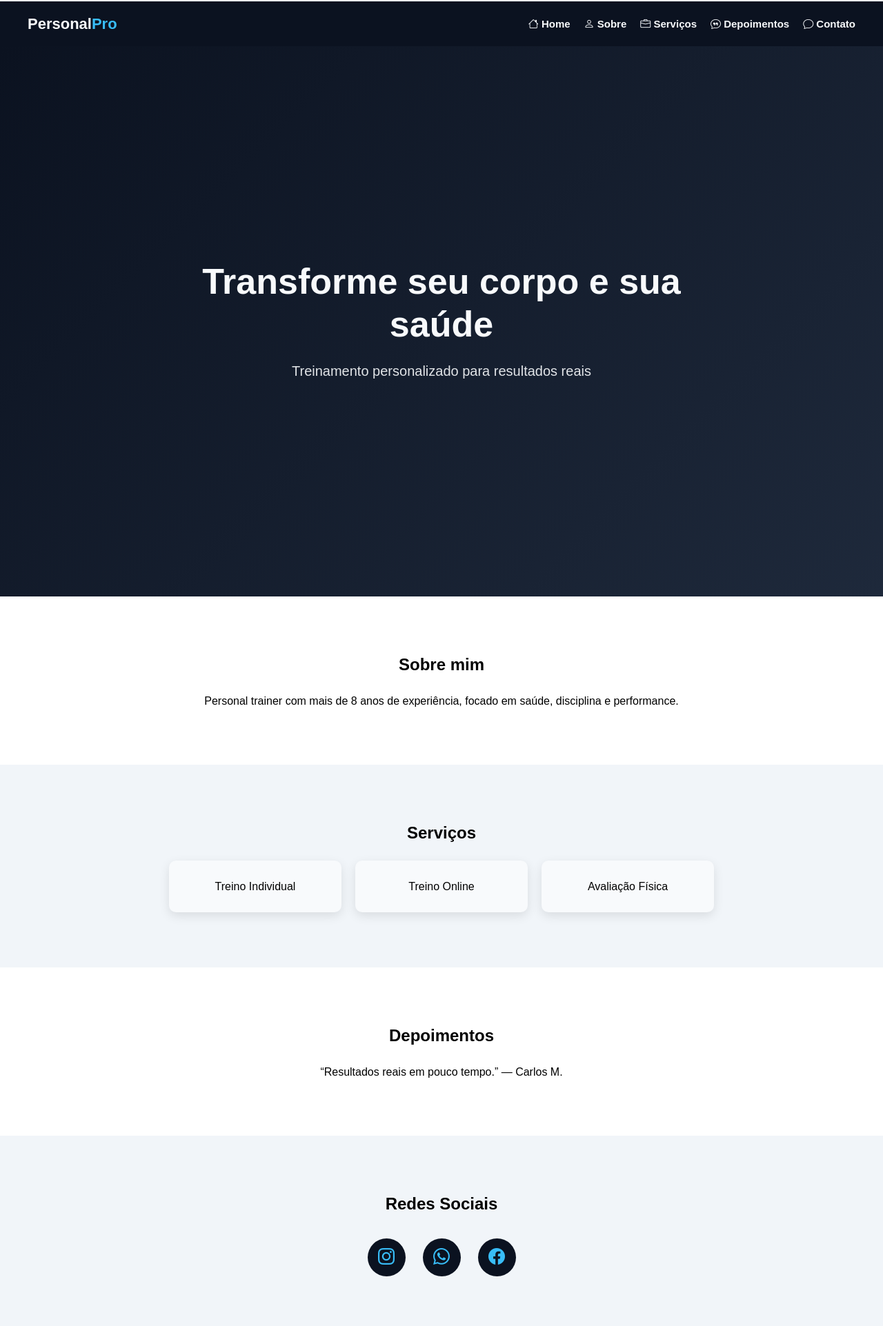
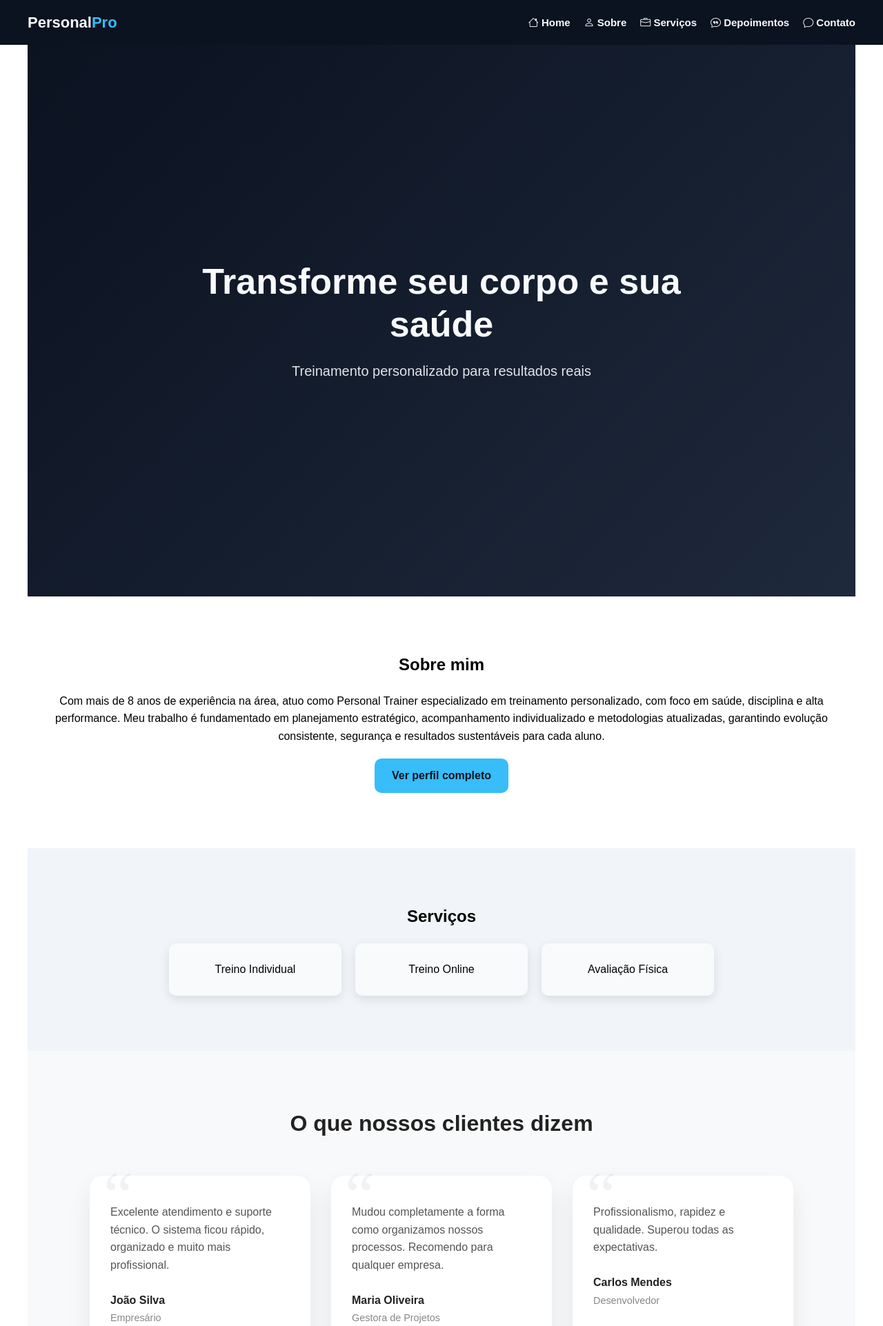
Before and after one commit to profAlbertoAyres/Aula2026, a PHP site: page / in a window 1280 px wide. Shown: the top 1923 px of the page at 69% size. Run offline with PHP 8.4, Linux system fonts and the light colour scheme.

Commit message:
Criação do Perfil

```diff
--- a/css/layout.css
+++ b/css/layout.css
@@ -1,16 +1,16 @@
-/* =====================================================
-   VARIÁVEIS GLOBAIS
-   Centralizam cores, fontes e tamanhos do projeto
-===================================================== */
+/* VARIÁVEIS GLOBAIS
+   Centralizam cores, fontes e tamanhos do projeto */
 :root {
 
-     /* BASE */
+    /* BASE */
     --cor-escura: #0b1220;
     --cor-secundaria: #1e293b;
 
     /* DESTAQUES */
-    --cor-destaque: #38bdf8;      /* Energia / links */
-    --cor-destaque-sec: #22c55e;  /* Progresso / ação */
+    --cor-destaque: #38bdf8;
+    /* Energia / links */
+    --cor-destaque-sec: #22c55e;
+    /* Progresso / ação */
 
     /* NEUTROS */
     --cor-clara: #f8fafc;
@@ -39,10 +39,8 @@
     /* Arredondamento padrão de cards */
 }
 
-/* =====================================================
-   RESET CSS
-   Remove padrões dos navegadores
-===================================================== */
+/* RESET CSS
+   Remove padrões dos navegadores */
 * {
     margin: 0;
     /* Remove margens padrão */
@@ -54,9 +52,7 @@
     /* Inclui padding e borda no cálculo do tamanho */
 }
 
-/* =====================================================
-   CONFIGURAÇÕES GERAIS
-===================================================== */
+/* CONFIGURAÇÕES GERAIS */
 html {
     scroll-behavior: smooth;
     /* Ativa rolagem suave ao clicar em links âncora */
@@ -70,14 +66,12 @@ body {
     /* Define espaçamento entre linhas */
 }
 
-/* =====================================================
-   HEADER (CABEÇALHO)
-===================================================== */
+/* HEADER (CABEÇALHO) */
 .cabecalho {
     position: sticky;
     /* Fixa o header no topo da tela */
 
-    top: 2px;
+    top: 0;
     /* Alinha no topo */
 
     width: 100%;
@@ -163,17 +157,20 @@ nav {
     display: none;
 }
 
+/* MAIN */
 
-/* =====================================================
-   HERO
-===================================================== */
+.container {
+    width: 100%;
+}
+
+
+
+/* HERO */
 .hero {
     min-height: 100vh;
-    background: linear-gradient(
-        135deg,
-        var(--cor-escura),
-        var(--cor-secundaria)
-    );
+    background: linear-gradient(135deg,
+            var(--cor-escura),
+            var(--cor-secundaria));
     color: var(--cor-clara);
 
     display: flex;
@@ -202,9 +199,7 @@ nav {
 }
 
 
-/* =====================================================
-   SEÇÕES
-===================================================== */
+/* SEÇÕES */
 .secao {
     padding: var(--padding-secao) var(--padding-padrao);
     /* Espaçamento interno da seção */
@@ -225,9 +220,30 @@ nav {
     /* Fundo claro */
 }
 
-/* =====================================================
-   CARDS
-===================================================== */
+/* BOTÕES */
+
+.btn {
+    display: inline-block;
+    margin-top: 20px;
+    padding: 12px 25px;
+
+    background: var(--cor-destaque);
+    color: var(--cor-escura);
+
+    text-decoration: none;
+    font-weight: bold;
+    border-radius: var(--borda-arredondada);
+
+    transition: all 0.3s ease;
+}
+
+.btn:hover {
+    background: var(--cor-destaque-sec);
+    transform: translateY(-2px);
+}
+
+
+/* CARDS */
 .cards {
     display: flex;
     /* Layout flexível */
@@ -258,11 +274,90 @@ nav {
 
     box-shadow: 0 5px 15px rgba(0, 0, 0, 0.1);
     /* Sombra suave */
+    transition: transform 0.3s ease, box-shadow 0.3s ease;
 }
 
-/* =====================================================
-   REDES SOCIAIS
-===================================================== */
+.card:hover {
+    transform: translateY(-8px);
+    box-shadow: 0 20px 45px rgba(0, 0, 0, 0.12);
+}
+
+/* SEÇÃO DEPOIMENTOS
+==== */
+.depoimentos {
+    padding: 80px 20px;
+    background: #f8f9fa;
+    text-align: center;
+}
+
+.titulo-secao {
+    font-size: 2rem;
+    margin-bottom: 50px;
+    font-weight: 700;
+    color: #222;
+}
+
+/* CONTAINER DOS CARDS
+== */
+.container-cards {
+    display: flex;
+    justify-content: center;
+    gap: 30px;
+    flex-wrap: wrap;
+}
+
+/* CARD INDIVIDUAL
+====== */
+.card-depoimento {
+    position: relative;
+    background: #ffffff;
+    padding: 40px 30px 30px 30px;
+    width: 320px;
+    border-radius: 20px;
+    box-shadow: 0 15px 35px rgba(0, 0, 0, 0.08);
+    text-align: left;
+    transition: transform 0.3s ease, box-shadow 0.3s ease;
+}
+
+/* Efeito hover moderno */
+.card-depoimento:hover {
+    transform: translateY(-8px);
+    box-shadow: 0 20px 45px rgba(0, 0, 0, 0.12);
+}
+
+/* ASPAS DECORATIVAS GRAES */
+.aspas {
+    position: absolute;
+    top: -20px;
+    left: 20px;
+    font-size: 6rem;
+    color: rgba(0, 0, 0, 0.05);
+    font-family: serif;
+    line-height: 1;
+}
+
+/* TEXTO DO DEPOIMENTO */
+.texto {
+    font-size: 1rem;
+    color: #555;
+    margin-bottom: 25px;
+    line-height: 1.6;
+}
+
+/* INFORMAÇÕES DO CLIENTE */
+.cliente strong {
+    display: block;
+    font-size: 1rem;
+    color: #222;
+}
+
+.cliente span {
+    font-size: 0.9rem;
+    color: #888;
+}
+
+
+/* REDES SOCIAIS */
 
 /* Container dos ícones */
 .redes {
@@ -327,17 +422,13 @@ nav {
     /* Aumenta levemente o tamanho */
 }
 
-/* =====================================================
-Menu responsivo
-===================================================== */
+/* menu responsivo  */
 .menu-resp {
     display: none;
 }
 
 
-/* =====================================================
-   FOOTER
-===================================================== */
+/* FOOTER */
 
 .footer {
     background: var(--cor-escura);
@@ -386,9 +477,16 @@ Menu responsivo
     /* Suaviza o texto */
 }
 
-/* =====================================================
-   RESPONSIVIDADE - TABLET
-===================================================== */
+
+/* Desktop grande */
+@media (min-width: 1200px) {
+    .container {
+        max-width: 1200px;
+        margin: 0 auto;
+    }
+}
+
+/* RESPONSIVIDADE - TABLET */
 @media (max-width: 1024px) {
     main {
         display: flex;
@@ -402,7 +500,7 @@ Menu responsivo
 
     /* Menu lateral fixo à direita */
     .menu-resp {
-        width: 70px;
+        width: 200px;
         /* Largura apenas para ícones */
         background: var(--cor-escura);
         /* Fundo escuro */
@@ -417,8 +515,15 @@ Menu responsivo
     }
 
     .menu-resp ul {
+        display: flex;
+        flex-direction: column;
         position: sticky;
         top: 10px;
+    }
+
+    .li-btn-menu {
+        display: flex;
+        justify-content: end;
     }
 
     /* Botão hamburguer visível no tablet */
@@ -429,16 +534,6 @@ Menu responsivo
         color: var(--cor-clara);
         font-size: 26px;
         cursor: pointer;
-    }
-
-    /* Lista do menu em formato vertical */
-    .menu-resp ul {
-        display: flex;
-        flex-direction: column;
-        align-items: center;
-        gap: 30px;
-        /* Espaço entre os ícones */
-        list-style: none;
     }
 
     /* Links do menu */
@@ -461,7 +556,7 @@ Menu responsivo
         width: 200px;
         /* Menu aberto */
         align-items: flex-start;
-        padding-left: 20px;
+        padding: 20px;
     }
 
     /* Texto aparece quando menu está expandido */
@@ -471,7 +566,7 @@ Menu responsivo
         font-size: 14px;
     }
 
-     .hero h1 {
+    .hero h1 {
         font-size: 34px;
     }
 
@@ -485,11 +580,13 @@ Menu responsivo
         text-align: center;
     }
 
+    .card-depoimento {
+        width: 500px;
+    }
+
 }
 
-/* =====================================================
-   MOBILE UX (até 768px)
-===================================================== */
+/* MOBILE UX (até 768px) */
 @media (max-width: 768px) {
 
     /* Evita que o menu cubra conteúdo */
@@ -497,9 +594,7 @@ Menu responsivo
         padding-bottom: 80px;
     }
 
-    /* =========================
-       MENU MOBILE (BOTTOM)
-    ========================= */
+    /* MENU MOBILE (BOTTOM) */
     .menu-resp {
         position: fixed;
         bottom: 10px;
@@ -536,9 +631,7 @@ Menu responsivo
         display: none;
     }
 
-    /* =========================
-       INDICADOR ATIVO (BOLINHA)
-    ========================= */
+    /* INDICADOR ATIVO (BOL */
     .menu-resp a::after {
         content: '';
         position: absolute;
@@ -569,9 +662,7 @@ Menu responsivo
         transform: scale(0.9);
     }
 
-    /* =========================
-       SEÇÕES E CARDS
-    ========================= */
+    /* SEÇÕES E CARDS */
     .secao {
         padding: 60px 20px;
     }
--- a/index.html
+++ b/index.html
@@ -32,9 +32,8 @@
 
 
 
-    <main>
+    <main class="container">
         <div class="conteudo">
-
 
             <section id="home" class="hero">
                 <h1>Transforme seu corpo e sua saúde</h1>
@@ -44,9 +43,15 @@
             <section id="sobre" class="secao">
                 <h2>Sobre mim</h2>
                 <p>
-                            Personal trainer com mais de 8 anos de experiência,
-                            focado em saúde, disciplina e performance.
+                    Com mais de 8 anos de experiência na área, atuo como Personal Trainer especializado em treinamento
+                    personalizado, com foco em saúde, disciplina e alta performance. Meu trabalho é fundamentado em
+                    planejamento estratégico, acompanhamento individualizado e metodologias atualizadas, garantindo
+                    evolução consistente, segurança e resultados sustentáveis para cada aluno.
                 </p>
+                <!-- NOVO BOTÃO -->
+                <a href="perfil.html" class="btn">
+                    Ver perfil completo
+                </a>
             </section>
 
             <section id="servicos" class="secao destaque">
@@ -59,13 +64,75 @@
                 </div>
             </section>
 
-                    <section id="depoimentos" class="secao">
-                        <h2>Depoimentos</h2>
-                        <blockquote>
-                            “Resultados reais em pouco tempo.”
-                            <span>— Carlos M.</span>
-                        </blockquote>
+            <section class="depoimentos" id="depoimentos">
+                <h2 class="titulo-secao">O que nossos clientes dizem</h2>
+
+                <div class="container-cards">
+
+                    <div class="card-depoimento">
+                        <div class="aspas">“</div>
+                        <p class="texto">
+                            Excelente atendimento e suporte técnico. O sistema ficou rápido,
+                            organizado e muito mais profissional.
+                        </p>
+                        <div class="cliente">
+                            <strong>João Silva</strong>
+                            <span>Empresário</span>
+                        </div>
+                    </div>
+
+                    <div class="card-depoimento">
+                        <div class="aspas">“</div>
+                        <p class="texto">
+                            Mudou completamente a forma como organizamos nossos processos.
+                            Recomendo para qualquer empresa.
+                        </p>
+                        <div class="cliente">
+                            <strong>Maria Oliveira</strong>
+                            <span>Gestora de Projetos</span>
+                        </div>
+                    </div>
+
+                    <div class="card-depoimento">
+                        <div class="aspas">“</div>
+                        <p class="texto">
+                            Profissionalismo, rapidez e qualidade. Superou todas as expectativas.
+                        </p>
+                        <div class="cliente">
+                            <strong>Carlos Mendes</strong>
+                            <span>Desenvolvedor</span>
+                        </div>
+                    </div>
+                    <div class="card-depoimento">
+                        <div class="aspas">“</div>
+                        <p class="texto">
+                            Atendimento excepcional desde o primeiro contato. A equipe demonstrou
+                            conhecimento técnico e entregou exatamente o que precisávamos,
+                            dentro do prazo e com alta qualidade.
+                        </p>
+                        <div class="cliente">
+                            <strong>Ana Carolina Souza</strong>
+                            <span>Coordenadora Administrativa</span>
+                        </div>
+                    </div>
+
+                    <div class="card-depoimento">
+                        <div class="aspas">“</div>
+                        <p class="texto">
+                            O projeto trouxe mais organização e eficiência para nossa empresa.
+                            Hoje temos processos mais claros e resultados muito melhores.
+                            Recomendo sem dúvidas.
+                        </p>
+                        <div class="cliente">
+                            <strong>Ricardo Almeida</strong>
+                            <span>Diretor Comercial</span>
+                        </div>
+                    </div>
+
+
+                </div>
             </section>
+
 
             <section id="contato" class="secao destaque">
                 <h2>Redes Sociais</h2>
@@ -112,11 +179,17 @@
     // Seleciona o cabeçalho pelo ID
     const menuResp = document.getElementById('menuResp');
 
+    // pega o <i> que está dentro do botão
+    const icone = btnMenu.querySelector("i");
+
     // Evento de clique
     btnMenu.addEventListener('click', () => {
 
         // Alterna a classe 'expandido'
         menuResp.classList.toggle('expandido');
+        // Alterna entre dois ícones
+        icone.classList.toggle("bi-list");
+        icone.classList.toggle("bi-x");
 
     });
 
```
Also changed, not shown: banco.sql (added, +171 -0 lines), css/perfil.css (added, +99 -0 lines), perfil.html (added, +120 -0 lines). Lines whose indentation alone changed are shown as unchanged.
